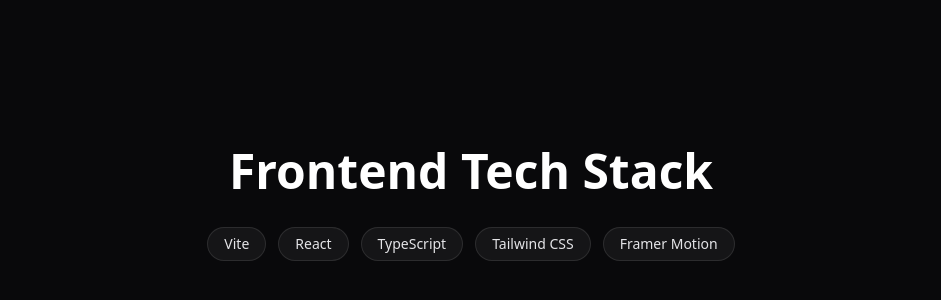
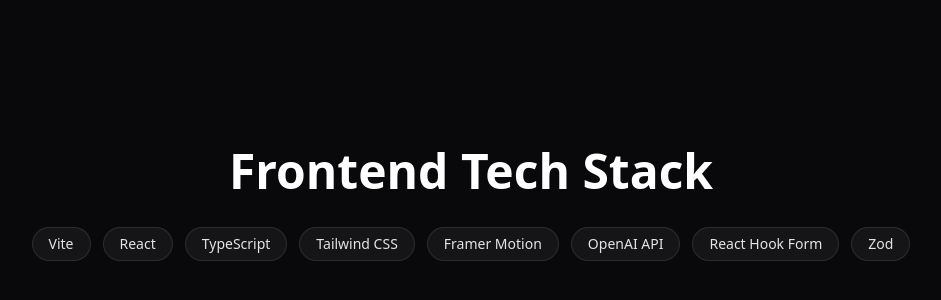
Before and after one commit to SaintFore/vite-template-react, a React app: page / in a window 1280 px wide. Shown: the part 196-496 px from the top of the page, without its empty margins (169-1110 px from the left). Built offline with nearby package versions, Linux system fonts and the light colour scheme; the HTML template or start-up script is replaced by a standard one.

Commit message:
feat: add react-hook-form and zod

```diff
--- a/package.json
+++ b/package.json
@@ -11,11 +11,14 @@
     "gen:api": "openapi-typescript http://localhost:8000/openapi.json -o ./src/api/types.ts"
   },
   "dependencies": {
+    "@hookform/resolvers": "^5.2.2",
     "framer-motion": "^12.33.0",
     "openapi-fetch": "^0.16.0",
     "react": "^19.2.0",
     "react-dom": "^19.2.0",
-    "react-router": "^7.13.0"
+    "react-hook-form": "^7.71.1",
+    "react-router": "^7.13.0",
+    "zod": "^4.3.6"
   },
   "devDependencies": {
     "@eslint/js": "^9.39.1",
--- a/src/components/TechStack.tsx
+++ b/src/components/TechStack.tsx
@@ -7,6 +7,9 @@
     "TypeScript",
     "Tailwind CSS",
     "Framer Motion",
+    "OpenAI API",
+    "React Hook Form",
+    "Zod",
   ];
 
   return (
```
Also changed, not shown: 1 other file (tests, documents, lock files or other folders).
